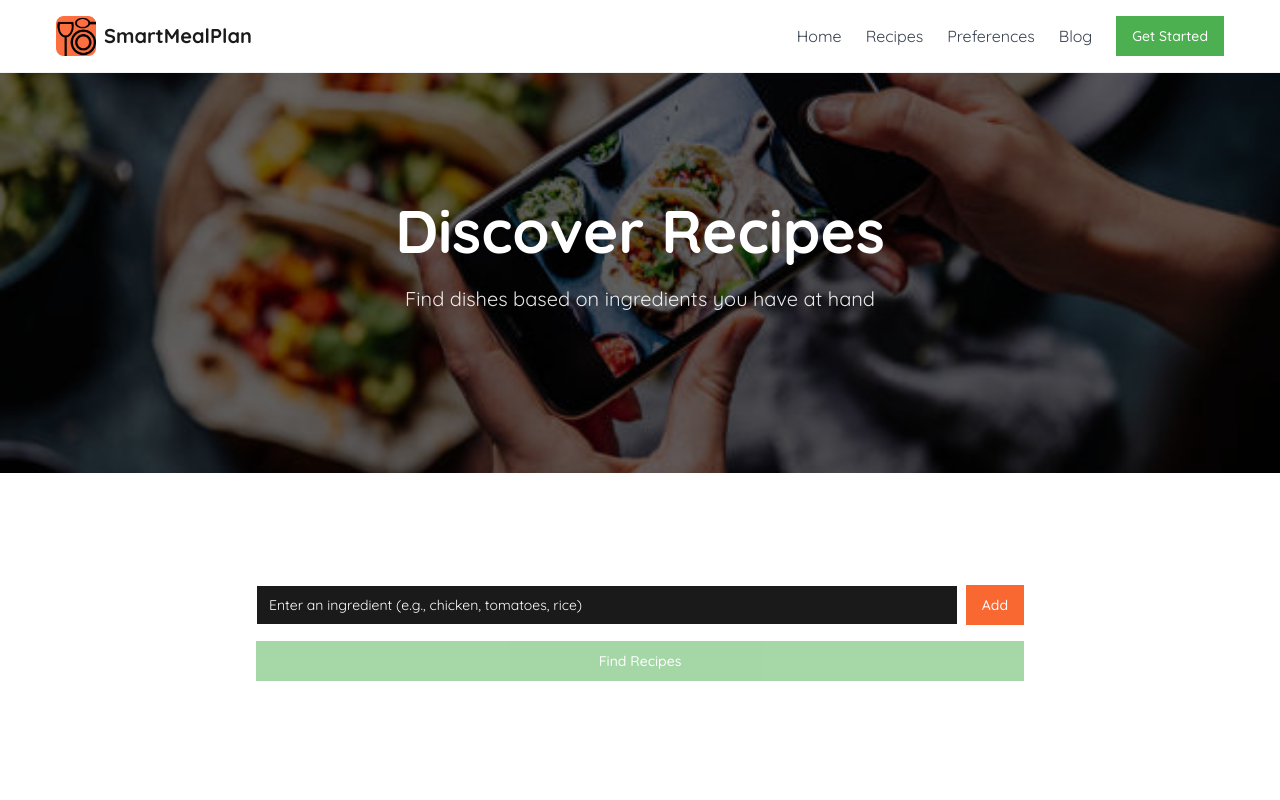
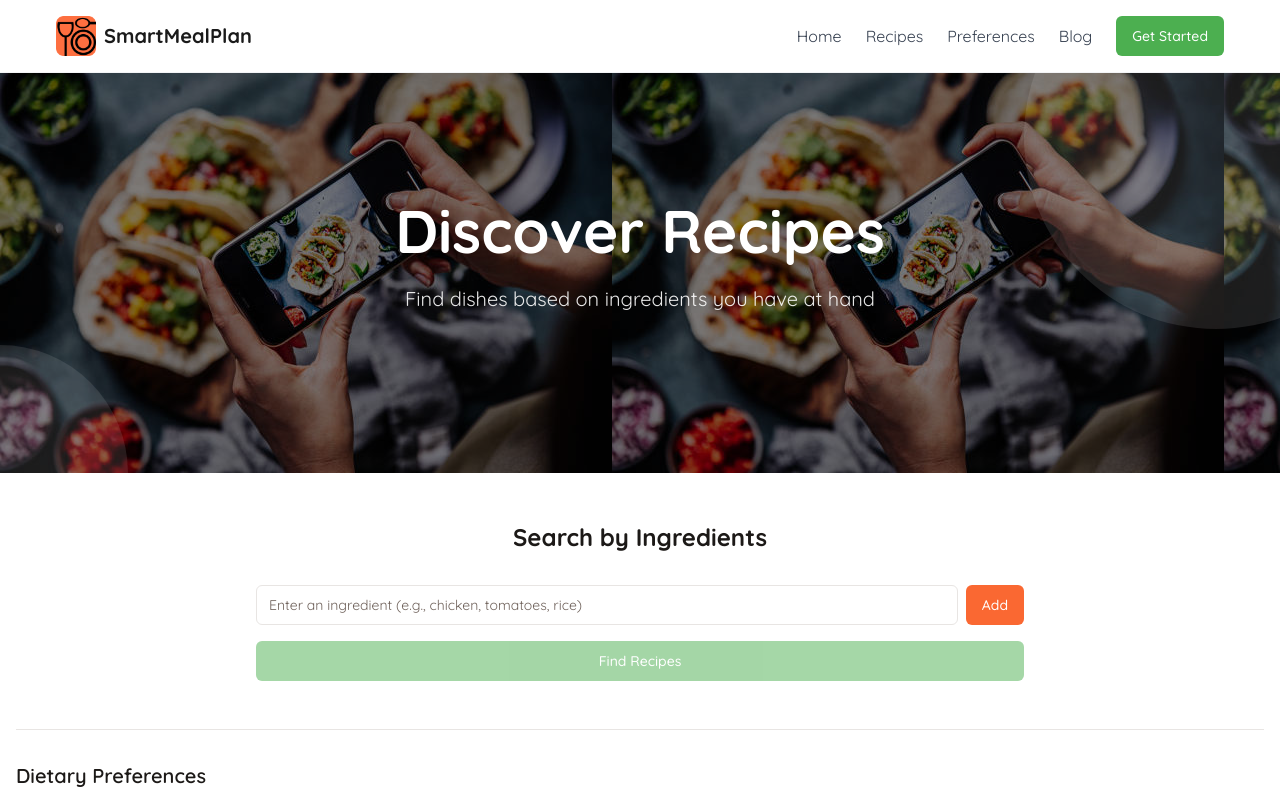
Before and after one commit to PhilemonTJ/FUTURE_PE_02, a React (Vite) app: page /recipes in a window 1280 px wide. Shown: the top 800 px of the page. Built offline with nearby package versions, Linux system fonts and the light colour scheme.

Commit message:
Reverted to commit fd01c249d7c1513bc676bff7e2943938e513e0fe

```diff
--- a/src/components/Hero.tsx
+++ b/src/components/Hero.tsx
@@ -23,16 +23,15 @@ const Hero: React.FC<HeroProps> = ({
 }) => {
   return (
     <div
-      className="relative py-24 md:py-32 overflow-hidden"
-      style={backgroundImage ? {
-        backgroundImage: `url(${backgroundImage})`,
-        backgroundSize: 'cover',
-        backgroundPosition: 'center',
-        backgroundRepeat: 'no-repeat'
-      } : {}}
+      className="relative bg-brand-orange py-24 md:py-32 overflow-hidden"
+      style={backgroundImage ? { backgroundImage: `url(${backgroundImage})` } : {}}
     >
-      {/* Dark overlay for better text readability */}
-      <div className="absolute inset-0 bg-black/60"></div>
+      {/* Overlay for background image if needed */}
+      {backgroundImage && <div className="absolute inset-0 bg-black opacity-50"></div>}
+
+      {/* Decorative Circle Pattern */}
+      <div className="absolute top-0 right-0 w-96 h-96 bg-white rounded-full opacity-10 -mr-32 -mt-32"></div>
+      <div className="absolute bottom-0 left-0 w-64 h-64 bg-white rounded-full opacity-10 -ml-32 -mb-32"></div>
 
       <div className="container mx-auto px-4 relative z-10">
         <div className="max-w-3xl mx-auto text-center">
@@ -43,7 +42,7 @@ const Hero: React.FC<HeroProps> = ({
             <Link to={buttonLink}>
               <Button
                 size="lg"
-                className="bg-white text-background hover:bg-white/90 transition-colors"
+                className="bg-white text-brand-orange hover:bg-white/90 transition-colors"
               >
                 {buttonText}
                 <ArrowRight className="ml-2 h-5 w-5" />
--- a/src/index.css
+++ b/src/index.css
@@ -1,3 +1,4 @@
+
 @import url('https://fonts.googleapis.com/css2?family=Quicksand:wght@300;400;500;600;700&display=swap');
 
 @tailwind base;
@@ -5,6 +6,92 @@
 @tailwind utilities;
 
 @layer base {
+  :root {
+    --background: 0 0% 100%;
+    --foreground: 20 10% 10%;
+
+    --card: 0 0% 100%;
+    --card-foreground: 20 10% 10%;
+
+    --popover: 0 0% 100%;
+    --popover-foreground: 20 10% 10%;
+
+    --primary: 16 95% 59%;
+    --primary-foreground: 0 0% 100%;
+
+    --secondary: 33 100% 95%;
+    --secondary-foreground: 20 10% 10%;
+
+    --muted: 33 30% 95%;
+    --muted-foreground: 20 10% 40%;
+
+    --accent: 122 48% 49%;
+    --accent-foreground: 0 0% 100%;
+
+    --destructive: 0 84% 60%;
+    --destructive-foreground: 0 0% 100%;
+
+    --border: 20 10% 90%;
+    --input: 20 10% 90%;
+    --ring: 16 95% 59%;
+
+    --radius: 0.5rem;
+
+    --sidebar-background: 0 0% 98%;
+    --sidebar-foreground: 20 10% 30%;
+    --sidebar-primary: 16 95% 59%;
+    --sidebar-primary-foreground: 0 0% 100%;
+    --sidebar-accent: 33 100% 95%;
+    --sidebar-accent-foreground: 20 10% 10%;
+    --sidebar-border: 20 10% 90%;
+    --sidebar-ring: 16 95% 59%;
+  }
+
+  .dark {
+    --background: 20 10% 10%;
+    --foreground: 0 0% 95%;
+
+    --card: 20 10% 10%;
+    --card-foreground: 0 0% 95%;
+
+    --popover: 20 10% 10%;
+    --popover-foreground: 0 0% 95%;
+
+    --primary: 16 95% 59%;
+    --primary-foreground: 0 0% 100%;
+
+    --secondary: 33 30% 15%;
+    --secondary-foreground: 0 0% 95%;
+
+    --muted: 33 30% 15%;
+    --muted-foreground: 20 10% 60%;
+
+    --accent: 122 48% 40%;
+    --accent-foreground: 0 0% 100%;
+
+    --destructive: 0 62% 30%;
+    --destructive-foreground: 0 0% 95%;
+
+    --border: 33 30% 20%;
+    --input: 33 30% 20%;
+    --ring: 16 95% 59%;
+
+    --sidebar-background: 20 10% 10%;
+    --sidebar-foreground: 0 0% 95%;
+    --sidebar-primary: 16 95% 59%;
+    --sidebar-primary-foreground: 0 0% 100%;
+    --sidebar-accent: 33 30% 15%;
+    --sidebar-accent-foreground: 0 0% 95%;
+    --sidebar-border: 33 30% 20%;
+    --sidebar-ring: 16 95% 59%;
+  }
+}
+
+@layer base {
+  * {
+    @apply border-border;
+  }
+
   body {
     @apply bg-background text-foreground;
   }
--- a/tailwind.config.ts
+++ b/tailwind.config.ts
@@ -12,9 +12,9 @@ export default {
   theme: {
     container: {
       center: true,
-      padding: "2rem",
+      padding: '2rem',
       screens: {
-        "2xl": "1400px"
+        '2xl': '1400px'
       }
     },
     extend: {
@@ -22,8 +22,8 @@ export default {
         border: 'hsl(var(--border))',
         input: 'hsl(var(--input))',
         ring: 'hsl(var(--ring))',
-        background: "#1A1A1A",
-        foreground: "#FFFFFF",
+        background: 'hsl(var(--background))',
+        foreground: 'hsl(var(--foreground))',
         primary: {
           DEFAULT: 'hsl(var(--primary))',
           foreground: 'hsl(var(--primary-foreground))'
@@ -62,6 +62,7 @@ export default {
           border: 'hsl(var(--sidebar-border))',
           ring: 'hsl(var(--sidebar-ring))'
         },
+        // Custom colors for SmartMealPlan
         "brand-orange": "#FA6832",
         "brand-charcoal": "#1A1A1A",
         "brand-cream": "#FFF4E6",
```
